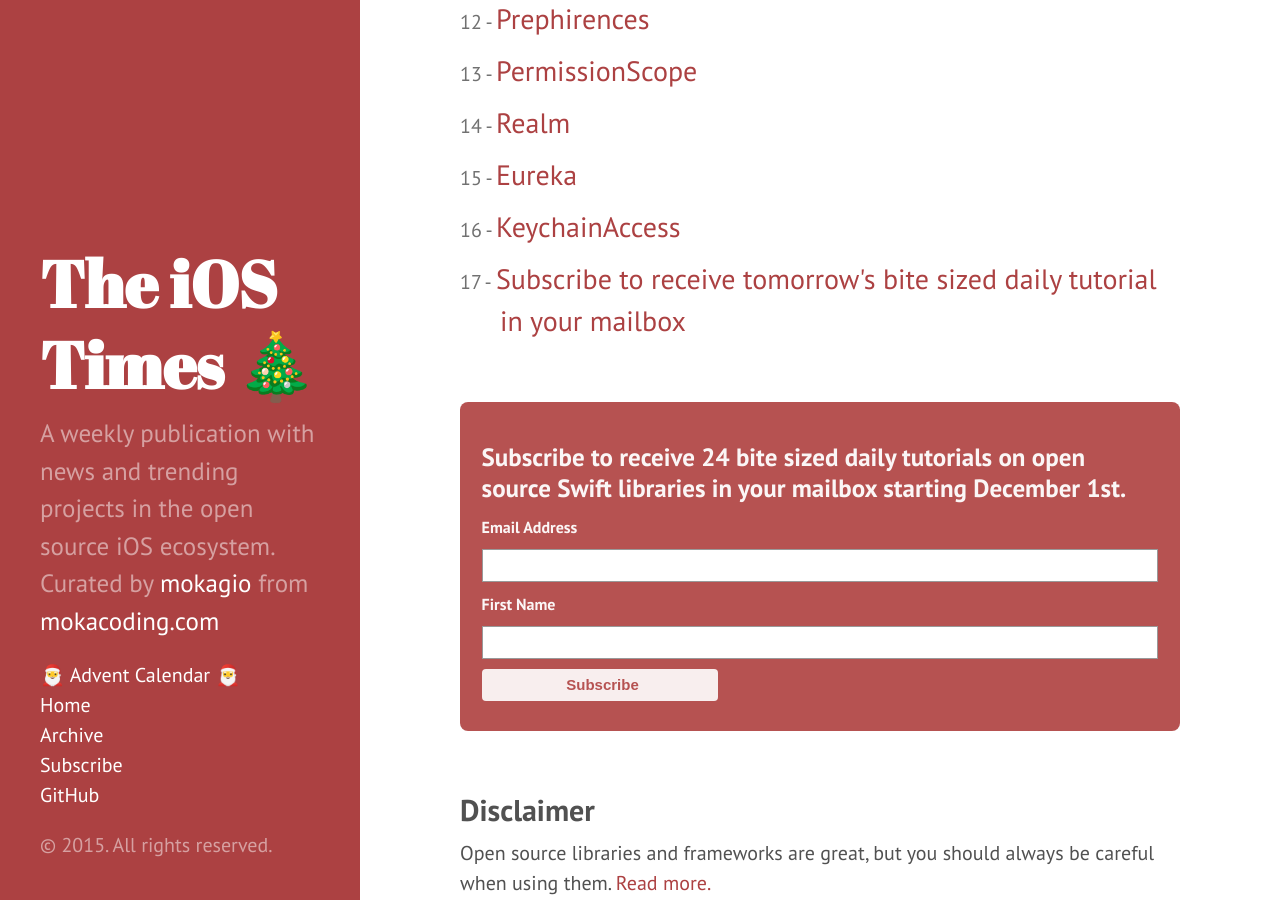
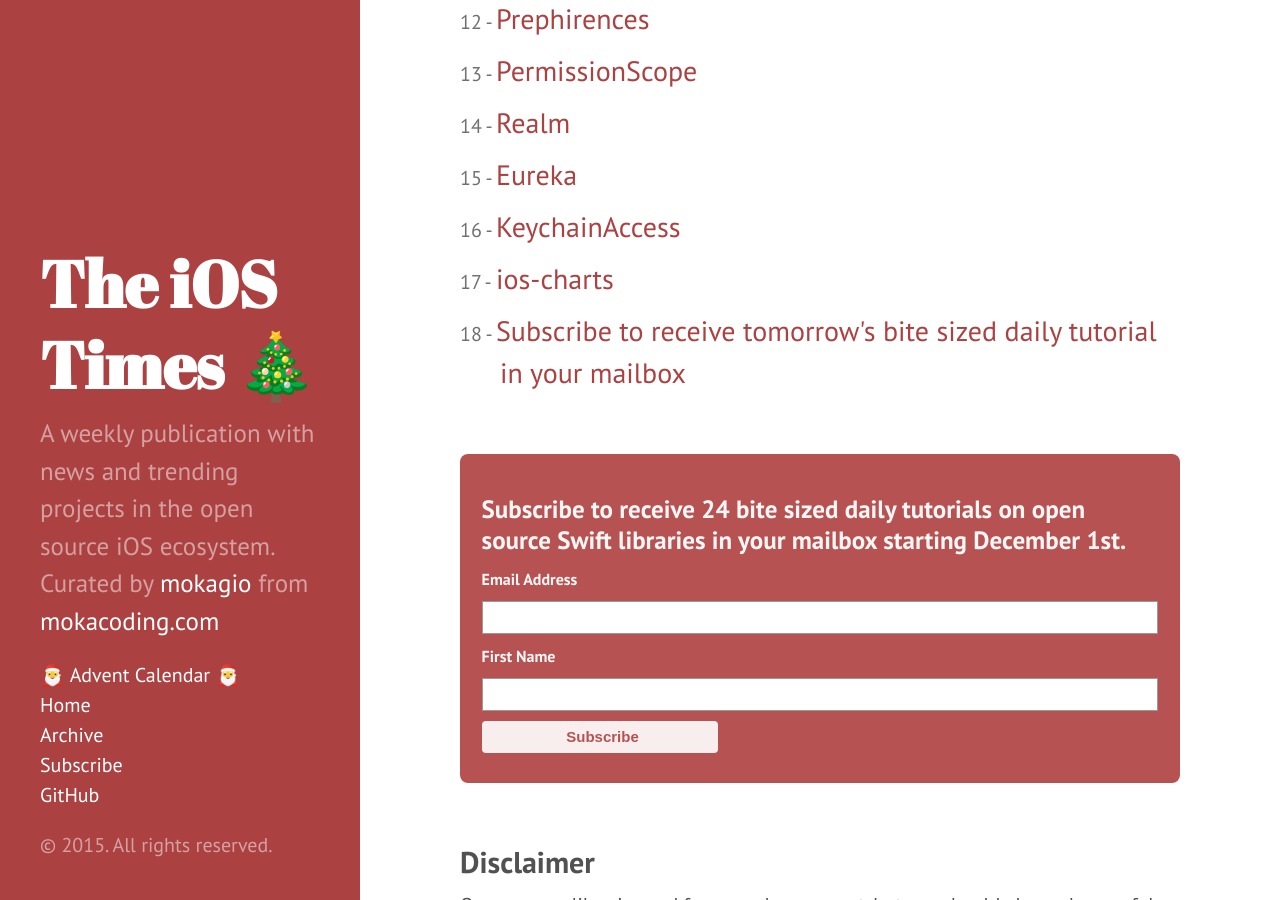
Before and after one commit to mokacoding/the-ios-times, a Jekyll site: the page built from advent-calendar.html, in a window 1280 px wide and 900 px high, scrolled down 862 px. Built offline with Jekyll 4.4.1, drawn with Linux system fonts in a browser that asks for light colours; comment, search, counter and statistics services are not loaded.

Commit message:
🎄 - Advent Calendar - Day 17 - ios-charts

```diff
--- a/advent-calendar.html
+++ b/advent-calendar.html
@@ -26,6 +26,7 @@
   <li><a href="/advent-calendar/realm.html">Realm</a></li>
   <li><a href="/advent-calendar/eureka.html">Eureka</a></li>
   <li><a href="/advent-calendar/keychainaccess.html">KeychainAccess</a></li>
+  <li><a href="/advent-calendar/ioscharts.html">ios-charts</a></li>
   <li><a href="/advent-calendar-subscribe">Subscribe to receive tomorrow's bite sized daily tutorial in your mailbox</a></li>
 </ol>
 
```
